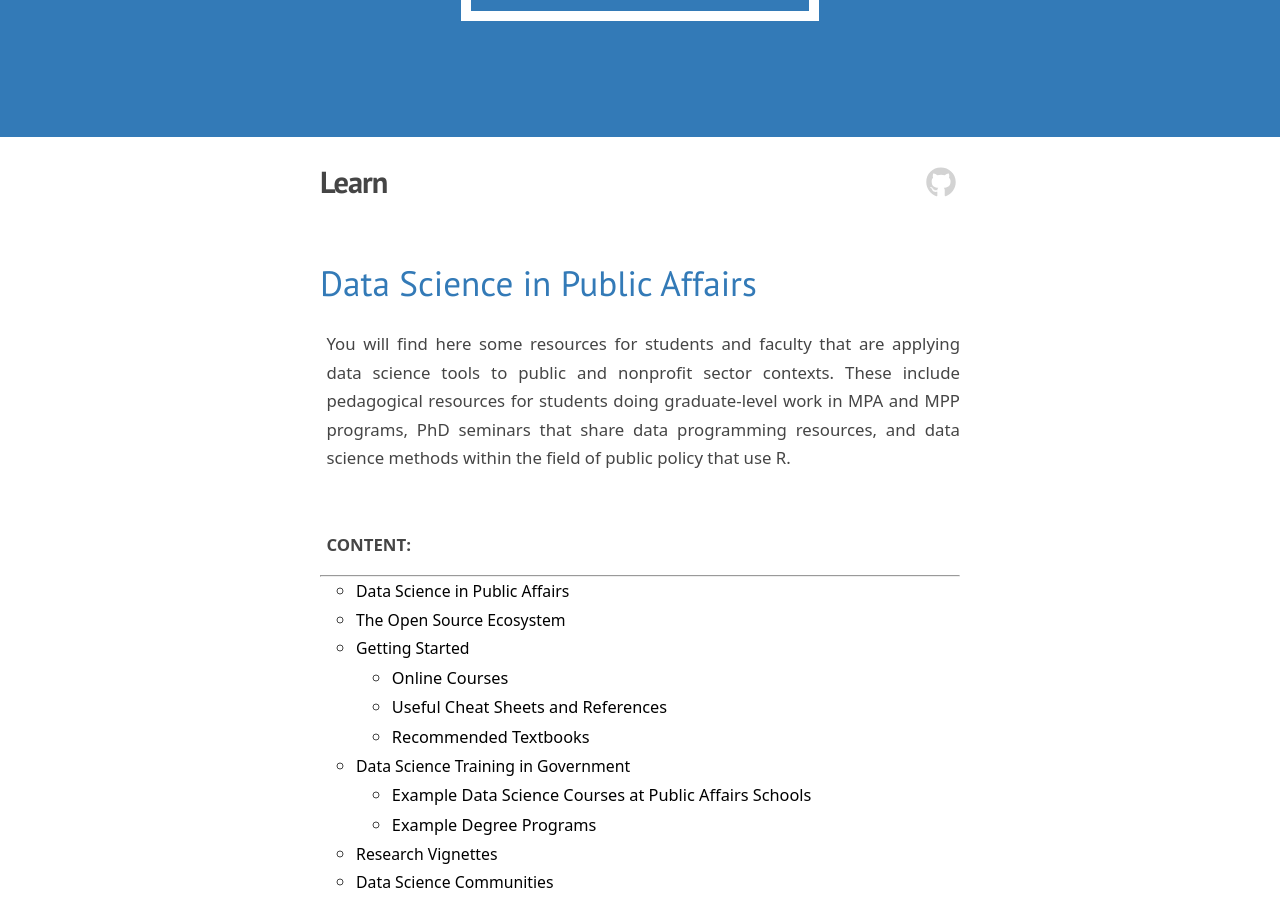
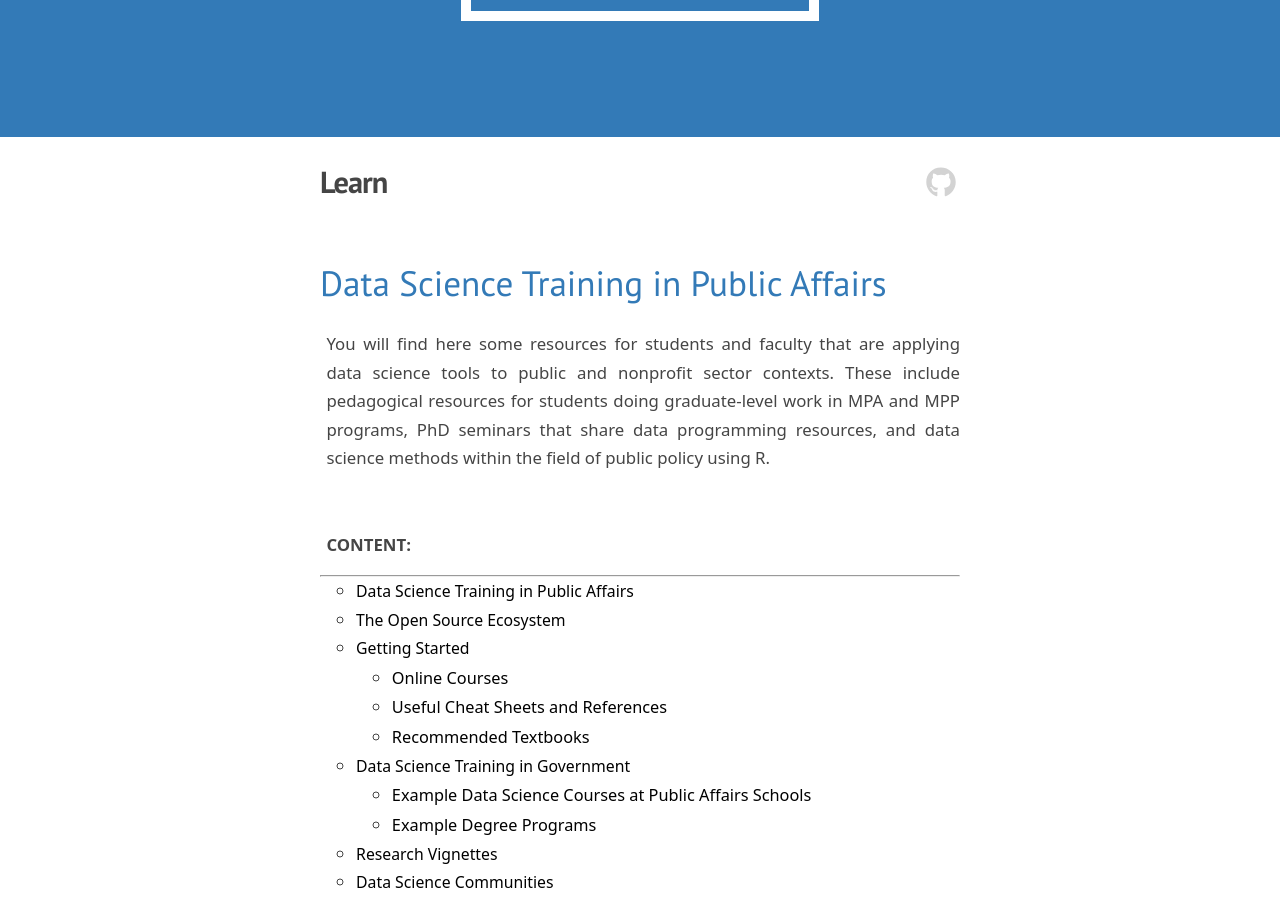
Before and after one commit to DS4PS/ds4ps_dev_site, a Jekyll site: the page built from learn.md, in a window 1280 px wide and 900 px high, scrolled down 313 px. Built offline with Jekyll 4.4.1, drawn with Linux system fonts in a browser that asks for light colours; nearby versions of some CDN libraries; library files that are not in the unit come from our copies.

Commit message:
Update learn.md

```diff
--- a/learn.md
+++ b/learn.md
@@ -74,9 +74,9 @@ ul {
 </style>
 
 
-## Data Science in Public Affairs
+## Data Science Training in Public Affairs
 
-You will find here some resources for students and faculty that are applying data science tools to public and nonprofit sector contexts. These include pedagogical resources for students doing graduate-level work in MPA and MPP programs, PhD seminars that share data programming resources, and data science methods within the field of public policy that use R.
+You will find here some resources for students and faculty that are applying data science tools to public and nonprofit sector contexts. These include pedagogical resources for students doing graduate-level work in MPA and MPP programs, PhD seminars that share data programming resources, and data science methods within the field of public policy using R.
 
 
 <br>
```
